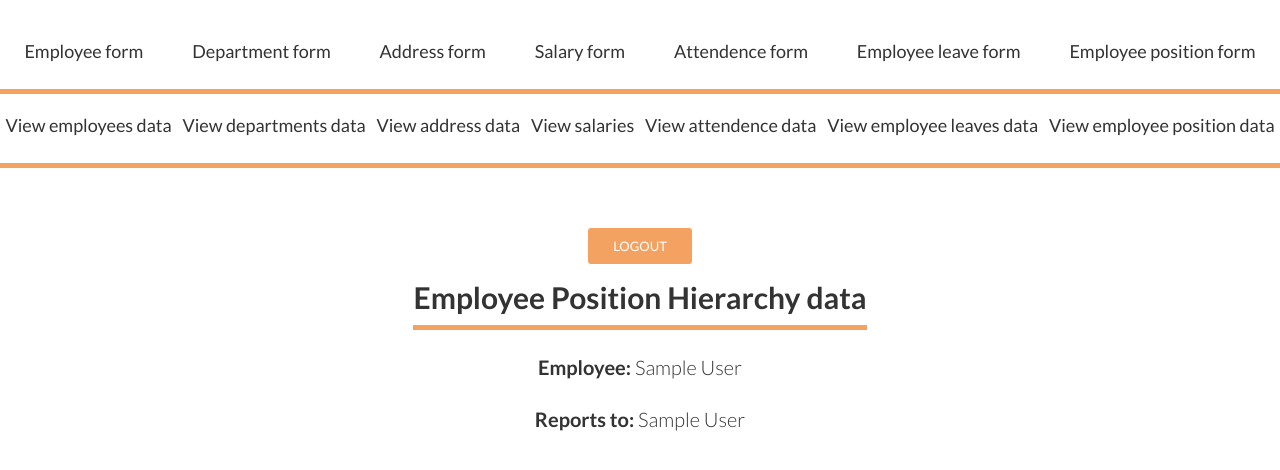
After one commit to msamij/employee-management-system, a Django app: page /dashboard/position-hierarchy-data/ in a window 1280 px wide. The commit adds this page. Shown: the top 470 px of the page. Run offline with Django 5.2, Linux system fonts and the light colour scheme; tables that the repository leaves empty hold one stand-in row (values such as "Sample post").

Commit message:
feat:(dashboard): finished for all routes

```diff
--- a/employees/templates/base.html
+++ b/employees/templates/base.html
@@ -26,10 +26,11 @@
         <a class="header-nav__link" href="/dashboard/address-data/?page=1">View address data</a>
         <a class="header-nav__link" href="/dashboard/salary-data/?page=1">View salaries</a>
         <a class="header-nav__link" href="/dashboard/attendence-data/?page=1">View attendence data</a>
-        <a class="header-nav__link" href="#">View employee leaves data</a>
-        <a class="header-nav__link" href="#">View employee position data</a>
+        <a class="header-nav__link" href="/dashboard/leave-request-data/?page=1">View employee leaves data</a>
+        <a class="header-nav__link" href="/dashboard/position-hierarchy-data/?page=1">View employee position data</a>
       </nav>
     </header>
+
     <form action="{% url 'logout' %}" class="header__form">
       {% csrf_token %}
       <button type="submit" class="btn-primary btn-primary--orange">Logout</button>
--- a/employees/templates/data/employeeData.html
+++ b/employees/templates/data/employeeData.html
@@ -25,9 +25,9 @@
 
   <div class="pagination">
     {% if page_obj.has_previous %}
-    <a href="?page={{ page_obj.previous_page_number }}">Previous</a>
+    <a class="btn btn-primary btn-primary--orange" href="?page={{ page_obj.previous_page_number }}">Previous</a>
     {% endif %} {% if page_obj.has_next %}
-    <a href="?page={{ page_obj.next_page_number }}">Next</a>
+    <a class="btn btn-primary btn-primary--orange" href="?page={{ page_obj.next_page_number }}">Next</a>
     {% endif %}
   </div>
 </main>
--- /dev/null
+++ b/employees/templates/data/positionHierarchyData.html
@@ -0,0 +1,39 @@
+{% extends 'base.html' %} {% load static %} {% block extra_css %}
+<link rel="stylesheet" href="{% static 'data/main.css' %}" />
+{% endblock %} {% block content %}
+<div class="text-box">
+  <h1 class="heading-main">Employee Position Hierarchy data</h1>
+</div>
+
+{% if page_obj.object_list %} {% with employee_position=page_obj.object_list.0 %}
+
+<main class="container">
+  {% if employee_position.employee %}
+  <h2 class="container__heading">
+    Employee: <span>{{ employee_position.employee.first_name }} {{ employee_position.employee.last_name }}</span>
+  </h2>
+  {% else %}
+  <h2 class="container__heading">Employee: <span>Not Assigned</span></h2>
+  {% endif %}
+
+  <!--  -->
+  {% if employee_position.reports_to %}
+  <h2 class="container__heading">
+    Reports to: <span>{{ employee_position.reports_to.first_name }} {{ employee_position.reports_to.last_name }}</span>
+  </h2>
+  {% else %}
+  <h2 class="container__heading">Employee: <span>Not Assigned</span></h2>
+  {% endif %}
+
+  <div class="pagination">
+    {% if page_obj.has_previous %}
+    <a class="btn btn-primary btn-primary--orange" href="?page={{ page_obj.previous_page_number }}">Previous</a>
+    {% endif %} {% if page_obj.has_next %}
+    <a class="btn btn-primary btn-primary--orange" href="?page={{ page_obj.next_page_number }}">Next</a>
+    {% endif %}
+  </div>
+</main>
+
+{% endwith %} {% else %}
+<p class="paragraph-info">No Employee position data available.</p>
+{% endif %} {% endblock %}
--- a/employees/urls.py
+++ b/employees/urls.py
@@ -35,6 +35,11 @@ urlpatterns = [
     path('address-data/', views.address_data, name='address-data'),
     path('salary-data/', views.salary_data, name='salary-data'),
     path('attendence-data/', views.attendence_data, name='attendence-data'),
+    path('leave-request-data/', views.employee_leave_data,
+         name='leave-request-data'),
+
+    path('position-hierarchy-data/', views.employee_hierarchy_data,
+         name='position-hierarchy-data'),
 
     path('api/', include(router.urls)),
 ]
--- a/employees/views.py
+++ b/employees/views.py
@@ -92,11 +92,21 @@ def employee_form(request):
         hire_date = request.POST.get('hire_date')
         job_title = request.POST.get('job_title')
         status = request.POST.get('status')
+        department_id = request.POST.get('department')
+
         profile_picture = request.FILES.get('profile_picture')
+
+        department = None
+        if department_id:
+            try:
+                department = Department.objects.get(id=department)
+            except Department.DoesNotExist:
+                department = None
 
         employee = Employee.objects.create(
             first_name=first_name,
             last_name=last_name,
+            department=department,
             email=email,
             phone_number=phone_no,
             date_of_birth=date_of_birth,
@@ -278,3 +288,21 @@ def attendence_data(request):
     page_obj = paginator.get_page(page_number)
 
     return render(request, 'data/attendenceData.html', {'page_obj': page_obj})
+
+
+def employee_leave_data(request):
+    employee_leave_list = LeaveRequest.objects.all().order_by('id')
+    paginator = Paginator(employee_leave_list, 1)
+    page_number = request.GET.get('page')
+    page_obj = paginator.get_page(page_number)
+
+    return render(request, 'data/leaveData.html', {'page_obj': page_obj})
+
+
+def employee_hierarchy_data(request):
+    employee_position_list = PositionHierarchy.objects.all().order_by('id')
+    paginator = Paginator(employee_position_list, 1)
+    page_number = request.GET.get('page')
+    page_obj = paginator.get_page(page_number)
+
+    return render(request, 'data/positionHierarchyData.html', {'page_obj': page_obj})
```
Also changed, not shown: employees/templates/data/leaveData.html (added, +33 -0 lines).
